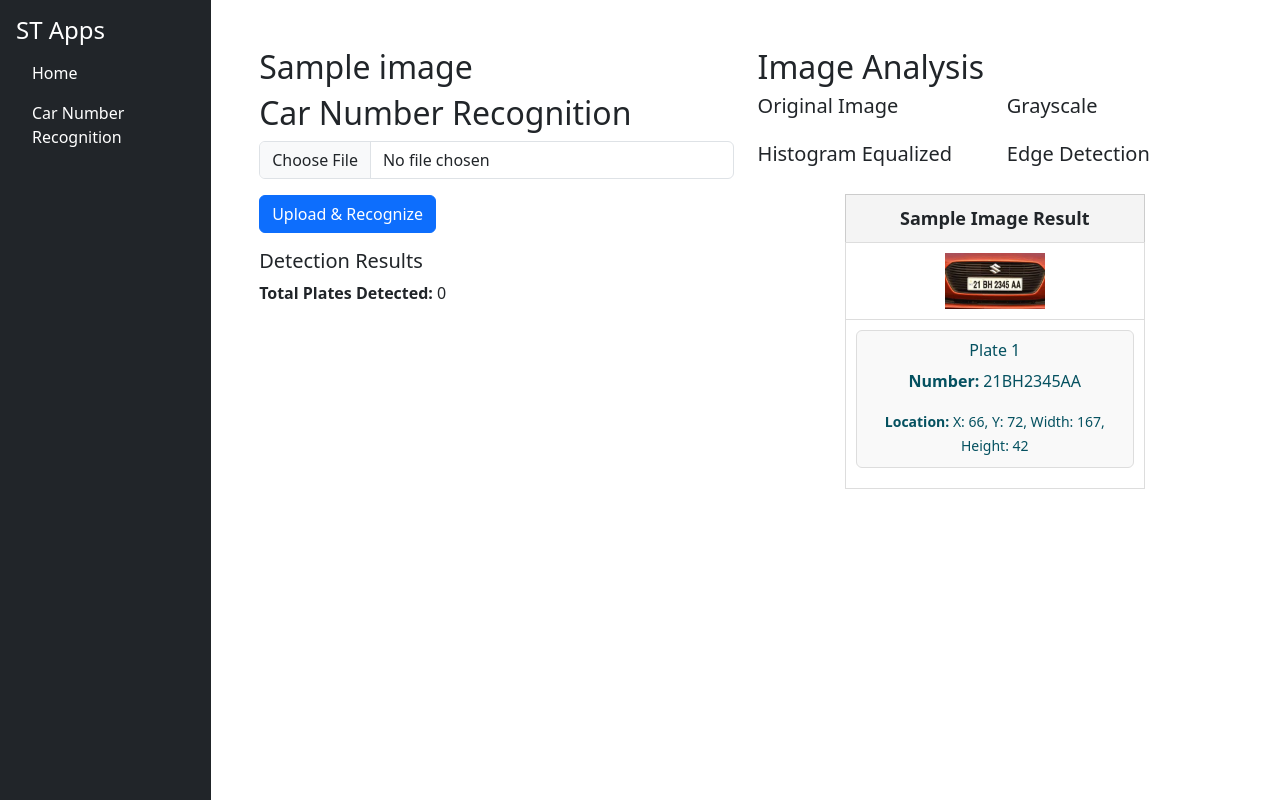
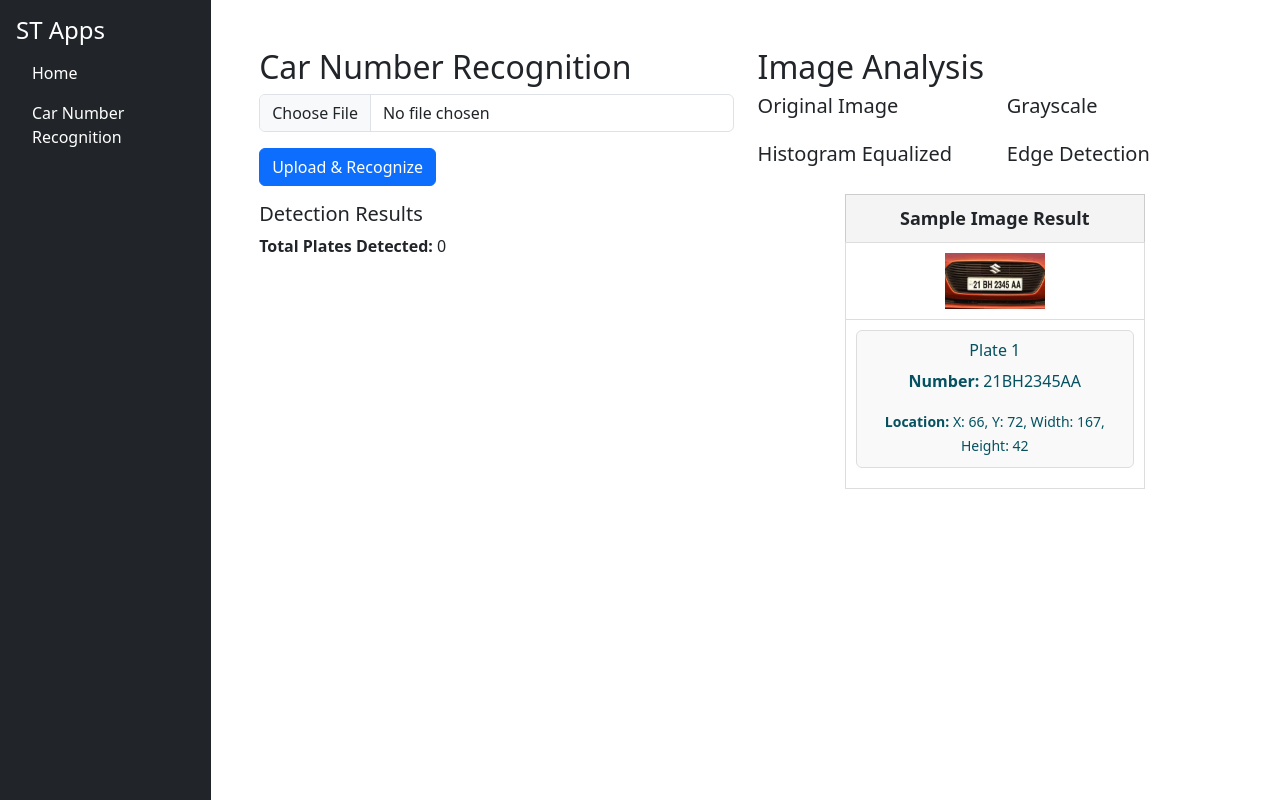
Before and after one commit to ShaswataTripathy/st-apps, a Flask app: page /car-number-recognition in a window 1280 px wide. Run offline with Flask 3, Linux system fonts and the light colour scheme; parts of the project's set-up code (start-up, migrations or seed data) failed here and were passed over; some libraries are stand-ins or nearby versions.

Commit message:
Update car_number_recognition.html

```diff
--- a/templates/car_number_recognition.html
+++ b/templates/car_number_recognition.html
@@ -69,7 +69,7 @@
         <div class="container-fluid p-5">
             <div class="row">
                 <div class="col-md-6">
-                    <h2> Sample image </h2>
+
                     <h2>Car Number Recognition</h2>
                     <form id="uploadForm" enctype="multipart/form-data">
                         <input type="file" name="file" id="fileInput" class="form-control mb-3" accept="image/*">
```
